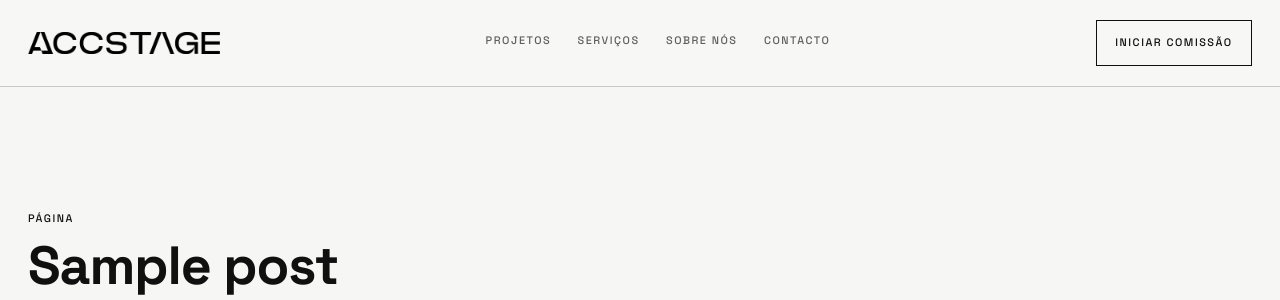
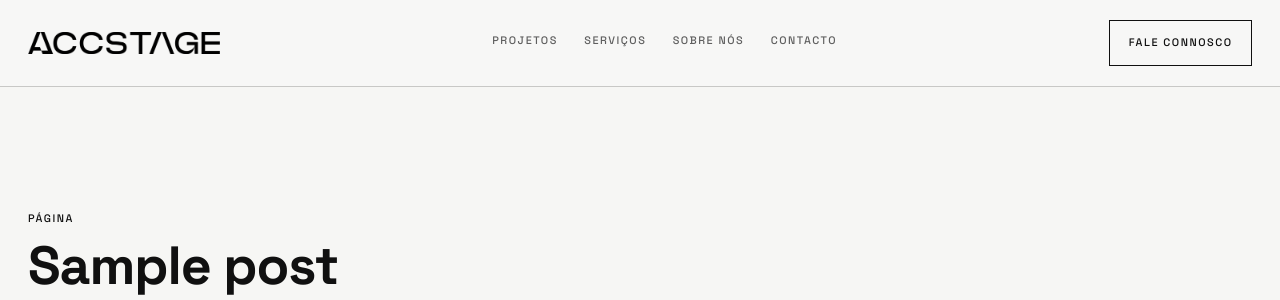
Before and after one commit to dev-b2gre/accstage-website, a WordPress theme: template themes/accstage-custom/page.php in a window 1280 px wide. Shown: the top 300 px of the page. Run offline with PHP 8.4 and a stand-in for WordPress, Linux system fonts and the light colour scheme; the site name, menu and one post (Sample post) are stand-ins, and other content is empty.

Commit message:
Atualiza CTA do header para 'Fale Connosco'

```diff
--- a/themes/accstage-custom/header.php
+++ b/themes/accstage-custom/header.php
@@ -35,7 +35,7 @@
             <a href="<?php echo esc_url(home_url('/contacto/')); ?>"><?php esc_html_e('Contacto', 'accstage-custom'); ?></a>
         </nav>
 
-        <a class="acc-button" href="<?php echo esc_url(home_url('/contacto/')); ?>"><?php esc_html_e('Iniciar comissão', 'accstage-custom'); ?></a>
+        <a class="acc-button" href="<?php echo esc_url(home_url('/contacto/')); ?>"><?php esc_html_e('Fale Connosco', 'accstage-custom'); ?></a>
     </div>
 </header>
 <main class="acc-main">
```
